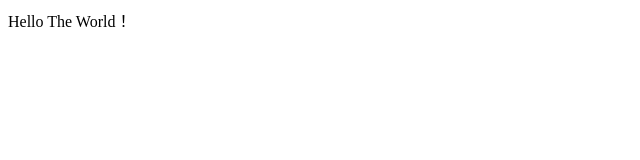
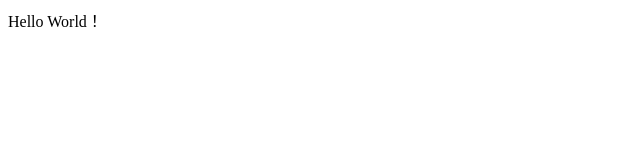
Before and after one commit to floveltest/sample, a plain HTML site: page index.html in a window 1280 px wide. Shown: the full height of the page, 0-640 px from the left. Drawn offline with Linux system fonts and the light colour scheme.

Commit message:
[Add] index

```diff
--- a/index.html
+++ b/index.html
@@ -5,6 +5,6 @@
 </head>
 
 <body>
-    Hello The World！
+    Hello World！
 </body>
 </html>
```
